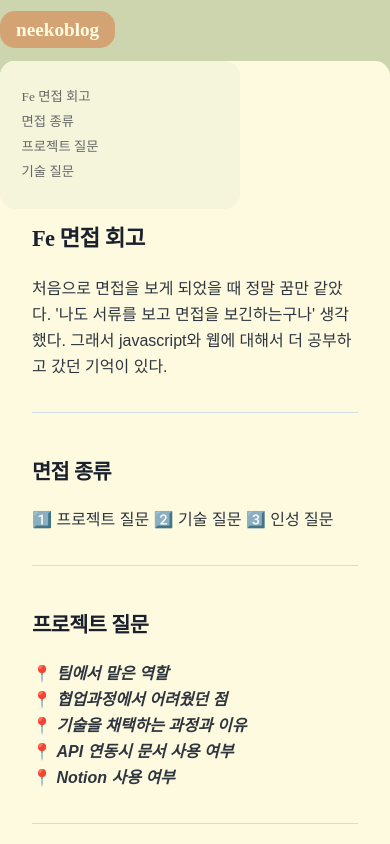
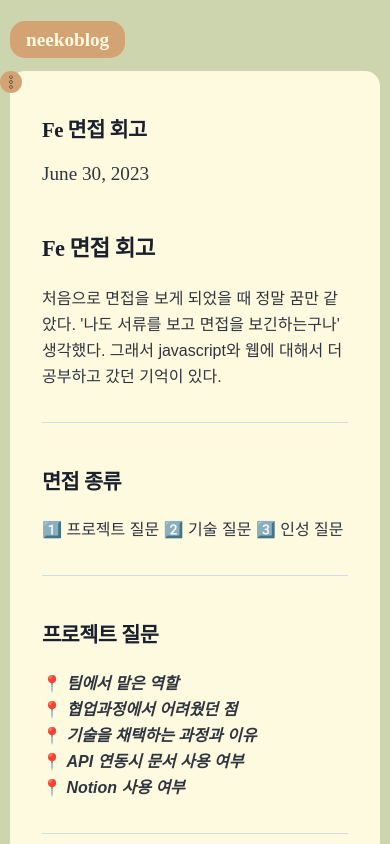
Before and after one commit to yeaseul7/neekoblog, a Gatsby site: page /interview2/ in a window 390 px wide. Shown: the top 844 px of the page. Built offline with nearby package versions, Linux system fonts and the light colour scheme; Gatsby itself is replaced by a stand-in of ours; a web font is replaced by a local one.

Commit message:
📱모바일 반응형 추가

```diff
--- a/src/style.css
+++ b/src/style.css
@@ -77,6 +77,9 @@
   font-family: var(--font-body);
   font-size: var(--fontSize-1);
   color: var(--color-text);
+  @media (max-width: 768px) {
+    padding: 10px;
+  }
 }
 
 footer {
@@ -156,6 +159,9 @@
 /* Prose */
 pre {
   overflow: scroll;
+  @media (max-width: 768px) {
+    font-size: 0.7rem !important;
+  }
 }
 deckgo-highlight-code {
   overflow: scroll;
--- a/src/styles/mainStyle.js
+++ b/src/styles/mainStyle.js
@@ -20,6 +20,11 @@
   }
 `
 export const ArticleBox = styled.article`
+  @media (max-width: 768px) {
+    margin: 0.5rem auto;
+    width: 90%;
+    height: 10rem;
+  }
   background: #fefae0;
   margin: 0.5rem;
   border-radius: 15px;
@@ -32,14 +37,14 @@
     box-shadow: 0 4px 9px 0px #bababa;
   }
   & > header {
+    @media (max-width: 768px) {
+      height: 4rem;
+    }
     height: 5rem;
     display: flex;
     flex-direction: column;
     justify-content: space-between;
     align-items: flex-start;
-  }
-  @media (max-width: 768px) {
-    width: 90%;
   }
 `
 
--- a/src/styles/postStyle.js
+++ b/src/styles/postStyle.js
@@ -14,6 +14,9 @@
   padding-bottom: 10px;
 `
 export const ProfileBox = styled.div`
+  @media (max-width: 768px) {
+    flex-direction: column;
+  }
   border-radius: 15px;
   background-color: #fefae0a1;
   padding: 10px;
@@ -102,10 +105,12 @@
   z-index: 100;
   position: fixed;
   left: 0;
-  width: 15rem;
-  background: beige;
+  background: #d4a373;
   border-radius: 15px;
-  padding: 0.1rem;
+  padding: 0.2rem;
+  display: flex;
+  justify-content: center;
+  align-items: center;
   & > ul {
     list-style: none;
     font-size: smaller;
--- a/src/templates/blog-post.js
+++ b/src/templates/blog-post.js
@@ -10,6 +10,7 @@
 import Seo from "../components/seo"
 import Utterances from "../components/Utterances"
 import { Helmet } from "react-helmet"
+import { CiMenuKebab } from "react-icons/ci"
 
 const BlogPostTemplate = ({
   data: { previous, next, site, markdownRemark: post },
@@ -32,8 +33,6 @@
   }, [post])
 
   const handleClick = id => {
-    console.log(id)
-
     const element = document.getElementById(id)
     if (element) {
       element.scrollIntoView({ behavior: "smooth" }) // 부드럽게 스크롤
@@ -41,13 +40,14 @@
       console.log("is not exist id")
     }
   }
-
+  const [isopenModal, setIsopenModal] = React.useState(false)
   return (
     <Layout location={location} title={siteTitle}>
       <Helmet>
         <title>{post.title}</title>
       </Helmet>
-      <PostNav>
+      <PostNav onClick={() => setIsopenModal(pre => !pre)}>
+        {isopenModal ? (
           <ul>
             {headings?.map(({ text, id }, index) => (
               <li key={index} onClick={() => handleClick(id)}>
@@ -55,6 +55,9 @@
               </li>
             ))}
           </ul>
+        ) : (
+          <CiMenuKebab />
+        )}
       </PostNav>
       <PostArticle
         className="blog-post"
```
Lines whose indentation alone changed are shown as unchanged.
